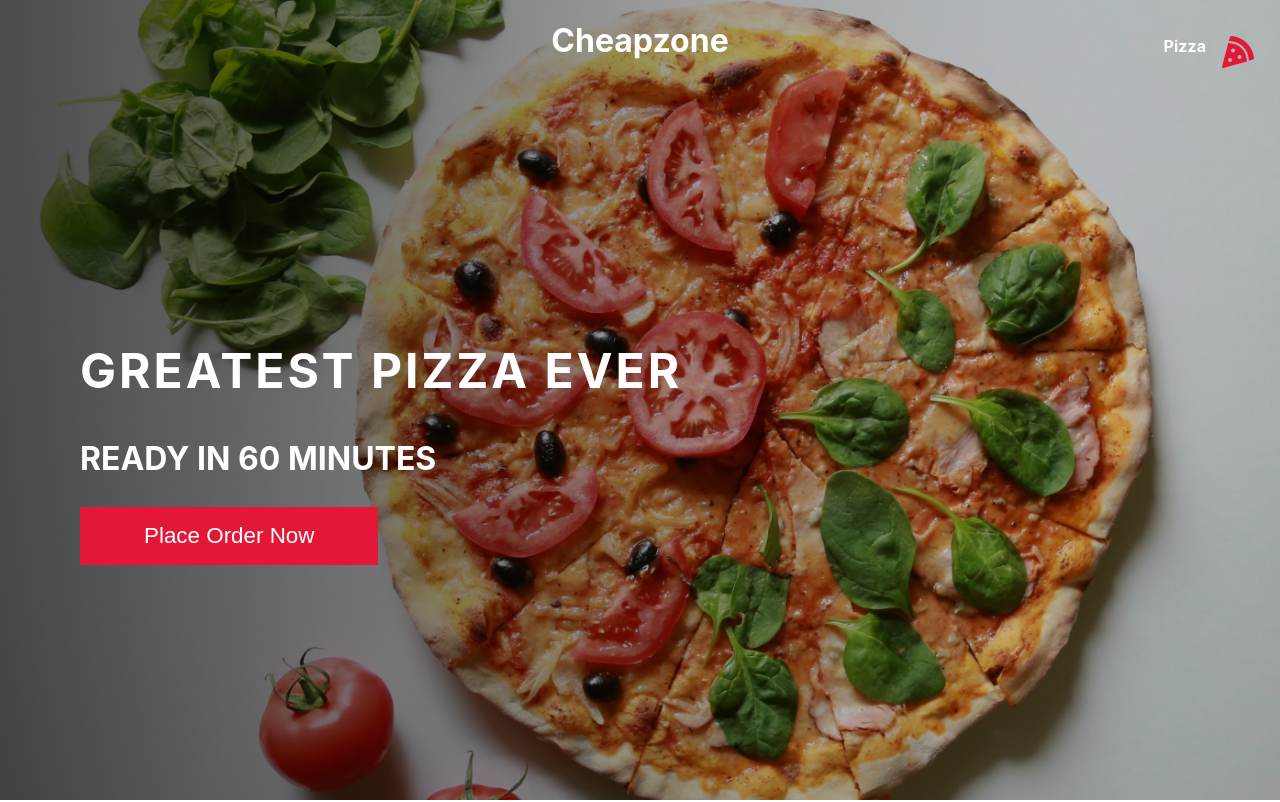
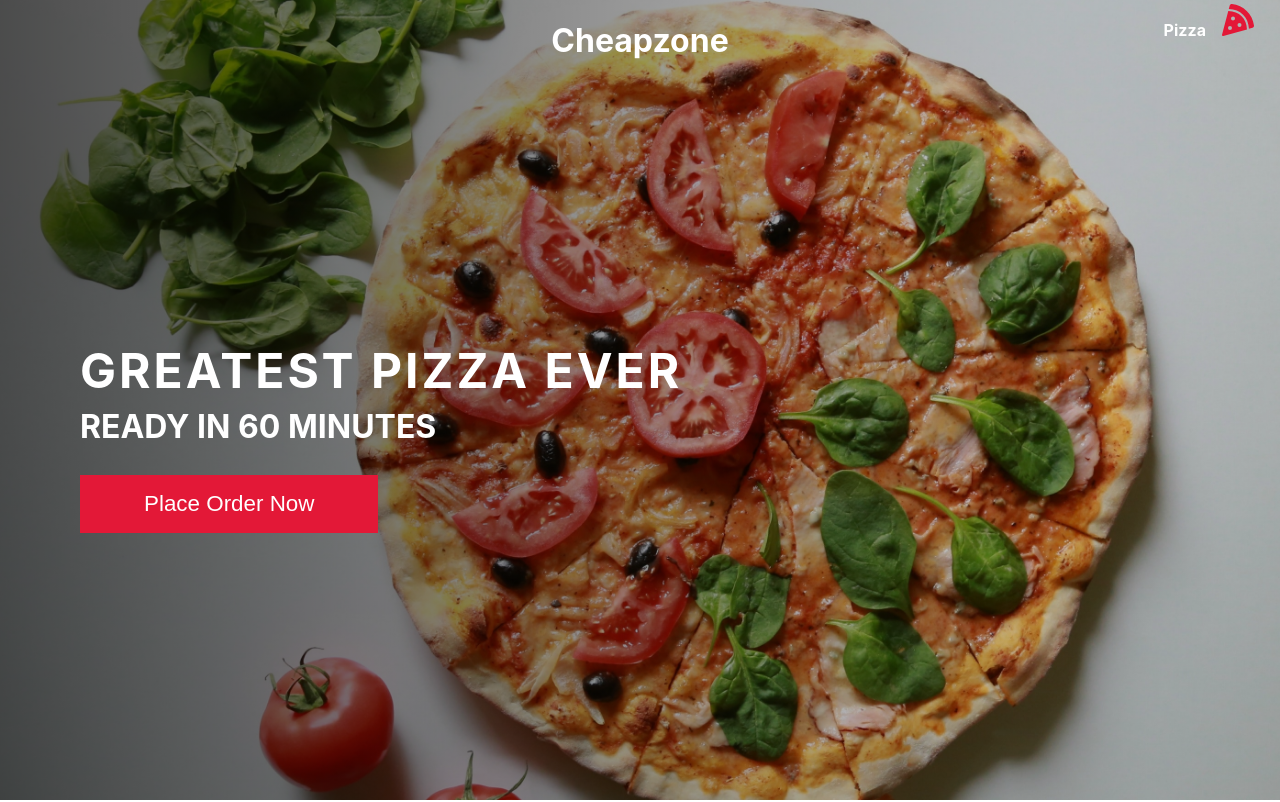
Before and after one commit to RogersNtumwa/restaurant, a React (Create React App) app: page / in a window 1280 px wide. Shown: the top 802 px of the page. Built offline with nearby package versions, Linux system fonts and the light colour scheme.

Commit message:
changed global styles

```diff
--- a/src/App.js
+++ b/src/App.js
@@ -1,6 +1,6 @@
 import React from "react";
 import { BrowserRouter as Router } from "react-router-dom";
-import { globalStyle } from "./GlobalStyles";
+import { GlobalStyle } from "./GlobalStyles";
 import Hero from "./components/Hero";
 import Menu from "./components/Menu";
 import Feature from "./components/Feature";
@@ -10,7 +10,7 @@ function App() {
   return (
     <Router>
       <Alert />
-      <globalStyle />
+      <GlobalStyle />
       <Hero />
       <Menu heading="Your Favourate Pizza Delivered" />
       <Feature />
--- a/src/GlobalStyles.js
+++ b/src/GlobalStyles.js
@@ -1,6 +1,6 @@
 import { createGlobalStyle } from "styled-components";
 
-export const globalStyle = createGlobalStyle`
+export const GlobalStyle = createGlobalStyle`
 padding:0;
 margin:0;
 font-family:"kanit", sans-serif;
--- a/src/index.css
+++ b/src/index.css
@@ -1,14 +1,18 @@
 body {
   margin: 0;
-  font-family: -apple-system, BlinkMacSystemFont, 'Segoe UI', 'Roboto', 'Oxygen',
-    'Ubuntu', 'Cantarell', 'Fira Sans', 'Droid Sans', 'Helvetica Neue',
+  font-family: -apple-system, BlinkMacSystemFont, "Segoe UI", "Roboto", "Oxygen",
+    "Ubuntu", "Cantarell", "Fira Sans", "Droid Sans", "Helvetica Neue",
     sans-serif;
   -webkit-font-smoothing: antialiased;
   -moz-osx-font-smoothing: grayscale;
 }
+* {
+  padding: 0;
+  margin: 0;
+}
 
 code {
-  font-family: source-code-pro, Menlo, Monaco, Consolas, 'Courier New',
+  font-family: source-code-pro, Menlo, Monaco, Consolas, "Courier New",
     monospace;
 }
 
```
Also changed, not shown: 1 other file (tests, documents, lock files or other folders).
